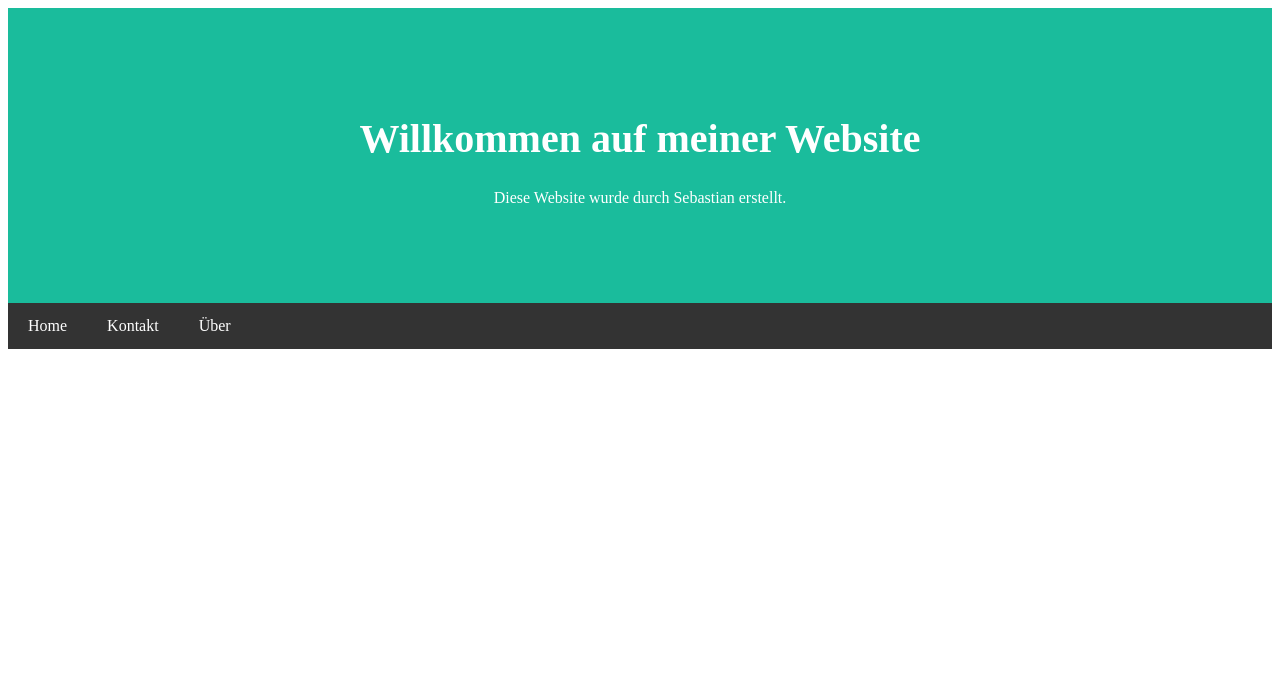
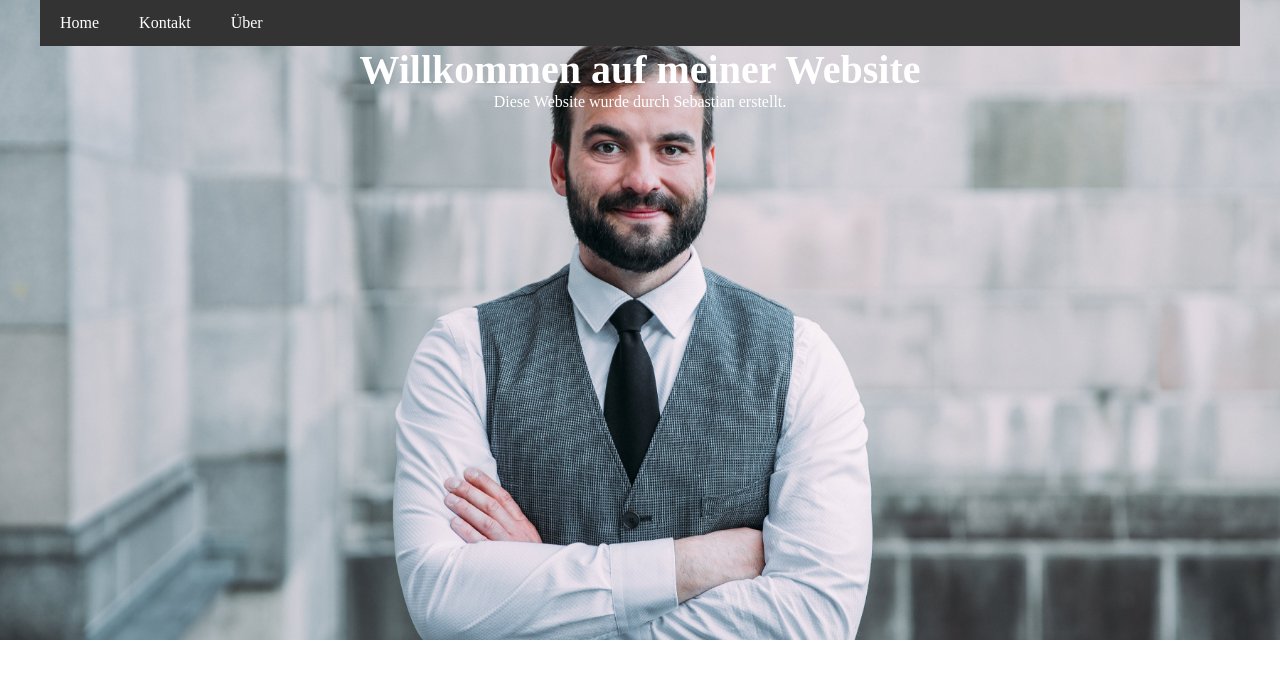
Before and after one commit to Sebastian-Klement/MyFirstWebSite, a plain HTML site: page bewerbung/index.html in a window 1280 px wide. Drawn offline with Linux system fonts and the light colour scheme.

Commit message:
first commit

```diff
--- a/bewerbung/index.html
+++ b/bewerbung/index.html
@@ -8,17 +8,18 @@
     <link rel="stylesheet" href="style.css" />
   </head>
 
-  <header class="header">
-    <h1>Willkommen auf meiner Website</h1>
-    <p>Diese Website wurde durch Sebastian erstellt.</p>
-  </header>
-
   <body>
-    <div class="navbar">
-      <a href="#">Home</a>
-      <a href="#">Kontakt</a>
-      <a href="#">Über</a>
-      <!-- <a href="#" class="right">Link</a> -->
-    </div>
+    <header class="header">
+      <div class="container">
+        <nav class="navbar">
+          <a href="#">Home</a>
+          <a href="#">Kontakt</a>
+          <a href="#">Über</a>
+          <!-- <a href="#" class="right">Link</a> -->
+        </nav>
+        <h1>Willkommen auf meiner Website</h1>
+        <p>Diese Website wurde durch Sebastian erstellt.</p>
+      </div>
+    </header>
   </body>
 </html>
--- a/bewerbung/style.css
+++ b/bewerbung/style.css
@@ -1,8 +1,26 @@
+* {
+  margin: 0;
+  padding: 0;
+  box-sizing: border-box;
+}
+
+html {
+  font-size: 100%;
+}
+
+.container {
+  width: 75rem;
+  margin: 0px auto;
+}
+
 .header {
-  padding: 80px;
+  height: 40rem;
+  background-image: url("./img/Sebastian-35.jpg");
+  background-repeat: no-repeat;
+  background-position:  center center;
+  background-size: cover;
+  color: white;
   text-align: center;
-  background: #1abc9c;
-  color: white;
 }
 
 .header h1 {
```
Also changed, not shown: bewerbung/img/Sebastian-35.jpg (added).
